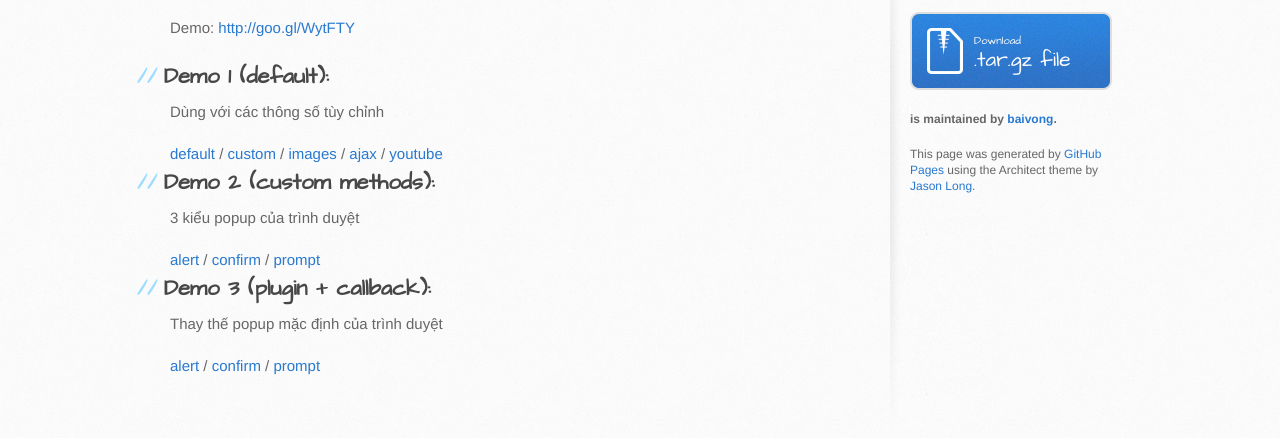
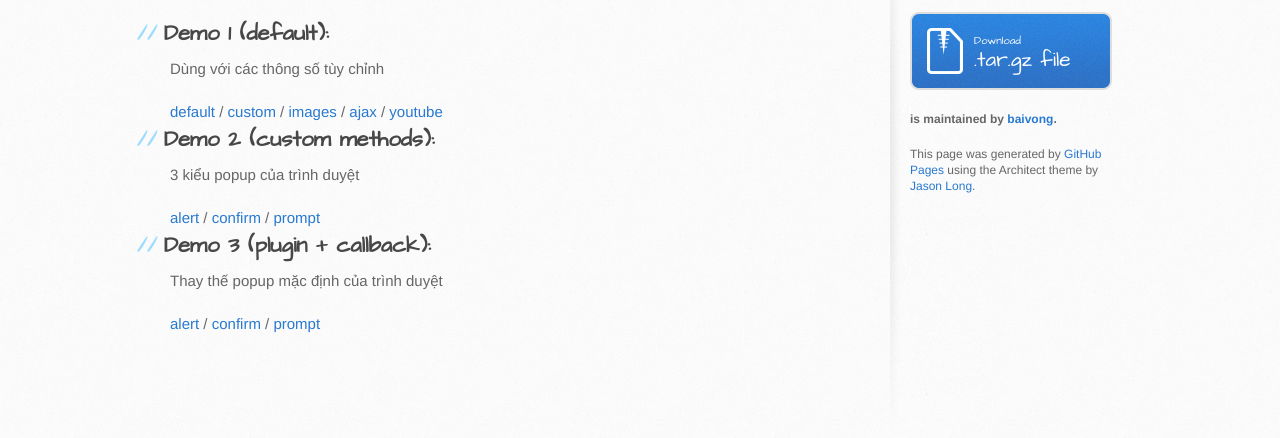
Before and after one commit to lelinhtinh/boxes, a plain HTML site: page index.html in a window 1280 px wide. Shown: the part 388-826 px from the top of the page. Drawn offline with nearby package versions, Linux system fonts and the light colour scheme.

Commit message:
Update index.html

```diff
--- a/index.html
+++ b/index.html
@@ -51,13 +51,6 @@
 
                 <p>jQuery plugin for three kind of popup boxes: Alert box, Confirm box, and Prompt box.</p>
 
-                <p>
-                    <strong>
-                        <em>Demo:</em>
-                    </strong>
-                    <a href="http://goo.gl/WytFTY">http://goo.gl/WytFTY</a>
-                </p>
-
                 <h2>Demo 1 (default):</h2>
                 <p>Dùng với các thông số tùy chỉnh</p>
                 <a class="default" href="#">default</a> /
```
